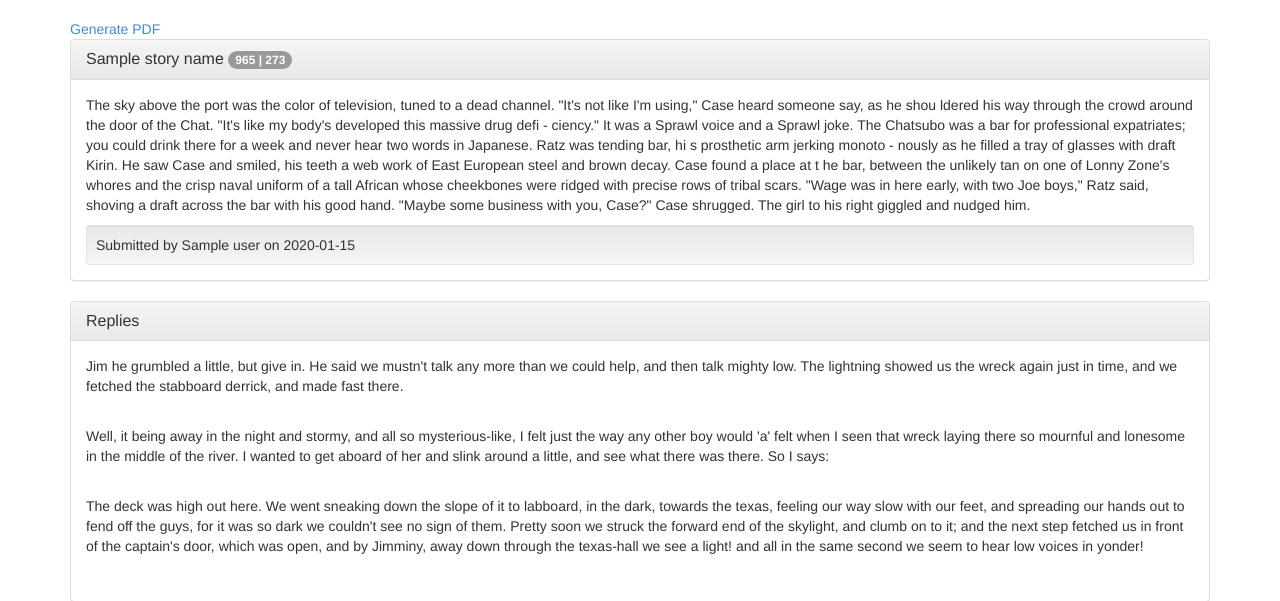
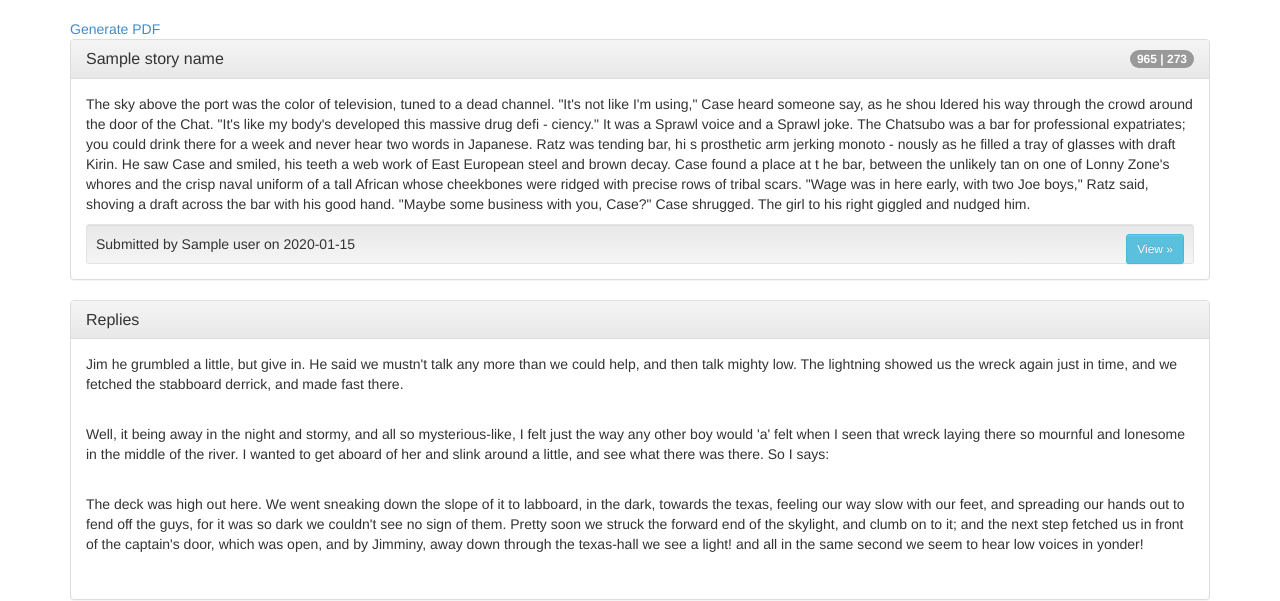
Before and after one commit to c-rhodes/collab, a Django app: template colab/templates/ogidni/story.html in a window 1280 px wide. Shown: the part 51-652 px from the top of the page. Run offline with Django 3.2, Linux system fonts and the light colour scheme; data comes from the database, SQL or seed files in the repository; the template is opened without the code that fills it: values that come from a table or form of the project are taken from there, most other values are stand-ins (such as "Sample title", 1, 10 or a date in 2020); parts of the project's set-up code (start-up, migrations or seed data) failed here and were passed over; some libraries are stand-ins or nearby versions.

Commit message:
Stories reply button for story page

```diff
--- a/colab/templates/ogidni/story.html
+++ b/colab/templates/ogidni/story.html
@@ -5,11 +5,12 @@
 		<a href="/ogidni/{{ story.url }}/pdf">Generate PDF</a>
 		<div class="panel panel-default">
 		  <div class="panel-heading">
-		  	<h3 class="panel-title">{{ story_name }} <span class="badge">{{ story.upvotes }} | {{ story.downvotes }}</span></h3>
+		  	<h3 class="panel-title">{{ story_name }} <span class="badge pull-right">{{ story.upvotes }} | {{ story.downvotes }}</span></h3>
 		  </div>
 		  <div class="panel-body">
 		    <p>{{ story.text }}<p>
-		    <div class="well well-sm" style="margin-bottom: 0px;">Submitted by {{ reply.user }} on {{ reply.postdate }}</div>
+		    <div class="well well-sm" style="margin-bottom: 0px;">Submitted by {{ reply.user }} on {{ reply.postdate }}
+			    <a class="btn btn-info btn-sm pull-right" href="/ogidni/reply/story/{{ story.url }}" role="button">View &raquo;</a></div>
 		  </div>
 		</div>
 
```
